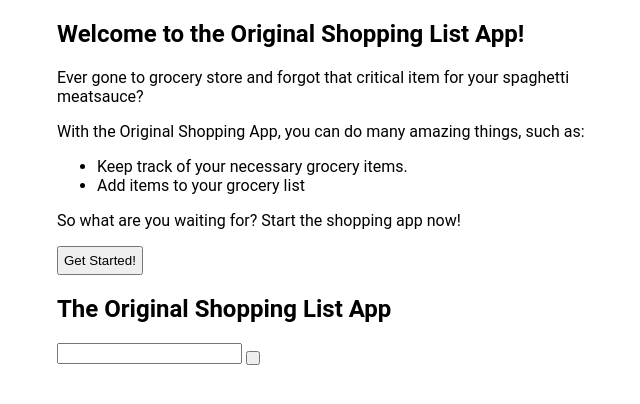
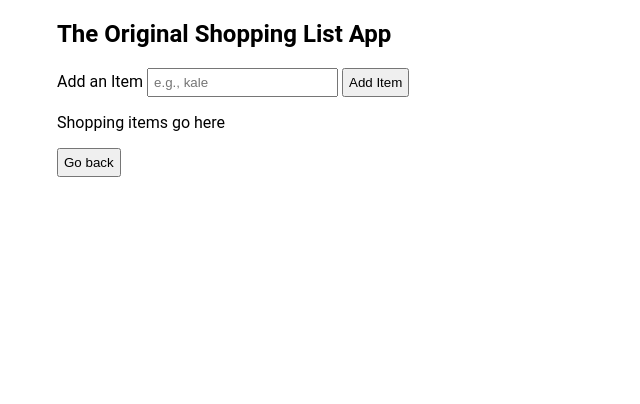
Before and after one commit to john-azzaro/ListApp, a plain HTML site: page index.html in a window 1280 px wide. Both pictures are taken after a click on the button "Get Started!". Shown: the whole page, without its empty margins (283-923 px from the left). Drawn offline with nearby package versions, Linux system fonts and the light colour scheme.

Commit message:
html and js additions

```diff
--- a/index.html
+++ b/index.html
@@ -3,41 +3,14 @@
 <head>
     <meta charset="utf-8">
     <meta http-equiv="X-UA-Compatible" content="IE=edge">
-    <title></title>
+    <title>The Original Shopping List App</title>
     <meta name="Practice Model 3.2 shopping list app" content="practice practice practice">
     <meta name="viewport" content="width=device-width, initial-scale=1">
     <script src="https://ajax.googleapis.com/ajax/libs/jquery/3.2.1/jquery.min.js"></script>
     <link rel="stylesheet" href="index.css">
 </head>
 <body>
-    <main>
-        <!--Start App page-->
-       <div class="css-container">
-            <h2>Welcome to the Original Shopping List App!</h2>
-            <p>Ever gone to grocery store and forgot that critical item for your spaghetti meatsauce?</p>
-            <p>With the Original Shopping App, you can do many amazing things, such as:</p>
-            <ul>
-                <li>Keep track of your necessary grocery items.</li>
-                <li>Add items to your grocery list</li>
-            </ul>
-            <p>So what are you waiting for?  Start the shopping app now!</p>
-            <button>Get Started!</button>
-       </div>
-
-
-        <!--App page-->
-       <div class="css-container">
-            <h2>The Original Shopping List App</h2>
-           <form>
-                <label></label>
-                <input>
-                <button></button>
-           </form>
-       </div>
-
-
-
-    </main>
+    <main></main>
     <script src="index.js"></script>
 </body>
 </html>
--- a/index.js
+++ b/index.js
@@ -0,0 +1,67 @@
+"use strict";
+
+function generateAppPage() {
+    return `
+    <div class="css-container">
+        <h2>The Original Shopping List App</h2>
+        <form id="js-form">
+            <label for="list-entry">Add an Item</label>
+            <input type="text" name="list-entry" class="js-list-entry" placeholder="e.g., kale">
+            <button type="submit">Add Item</button>
+        </form>
+        <ul class="css-shopping-list js-list">
+        <p>Shopping items go here</p>
+        </ul>
+        <button id="goback">Go back</button>
+    </div>
+    `
+}
+
+function generateStartPage() {
+    return `
+    <div class="css-container">
+        <h2>Welcome to the Original Shopping List App!</h2>
+        <p>Ever gone to grocery store and forgot that critical item for your spaghetti meatsauce?</p>
+        <p>With the Original Shopping App, you can do many amazing things, such as:</p>
+        <ul>
+            <li>Keep track of your necessary grocery items.</li>
+            <li>Add items to your grocery list</li>
+        </ul>
+        <p>So what are you waiting for?  Start the shopping app now!</p>
+        <button id="start">Get Started!</button>
+    </div>
+    `
+}
+
+function renderStartPage() {
+    $('main').html(generateStartPage);
+}
+
+function renderAppPage() {
+    $('main').html(generateAppPage);
+}
+
+
+function handleStartPage() {
+    $('main').on('click', '#start', function(event) {
+        renderAppPage();
+    });
+}
+
+function handleGoBack() {
+    $('main').on('click', '#goback', function(event) {
+        renderStartPage();
+    });
+}
+
+function setUpEventHandlers() {
+    handleStartPage();
+    handleGoBack();
+}
+
+function initializeApp() {
+    setUpEventHandlers();
+    renderStartPage();
+}
+
+$(initializeApp)
```
